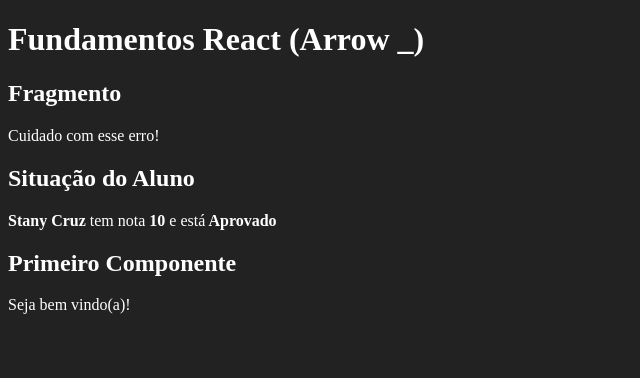
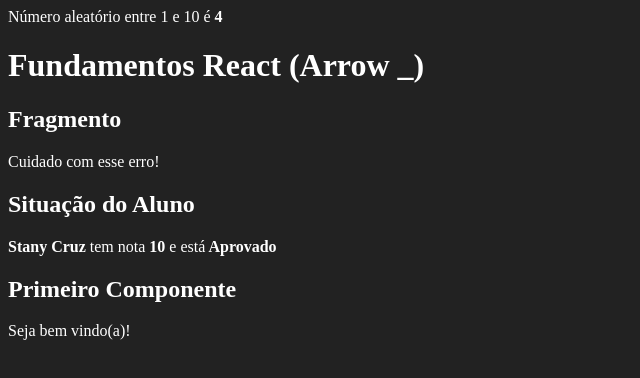
Before and after one commit to stanycruz/curso-react, a React (Create React App) app: page / in a window 1280 px wide. Shown: the top 378 px of the page, without its empty margins (0-640 px from the left). Built offline with nearby package versions, Linux system fonts and the light colour scheme.

Commit message:
Desafio Número Aleatório.

```diff
--- a/src/App.jsx
+++ b/src/App.jsx
@@ -3,9 +3,14 @@
 import Primeiro from './components/basicos/Primeiro'
 import ComParametro from './components/basicos/ComParametro'
 import Fragmento from './components/basicos/Fragmento'
+import Aleatorio from './components/basicos/Aleatorio'
 
 export default _ =>
     <div id="app">
+        <Aleatorio
+            min={1}
+            max={10}
+        />
         <h1>Fundamentos React (Arrow _)</h1>
         <Fragmento />
         <ComParametro
--- /dev/null
+++ b/src/components/basicos/Aleatorio.jsx
@@ -0,0 +1,13 @@
+import React from 'react'
+
+export default props => {
+    const max = props.max
+    const min = props.min
+
+    return (
+        <div>
+            Número aleatório entre 1 e 10 é
+            <strong> { Math.floor(Math.random() * (max - min) + min) }</strong>
+        </div>
+    )
+}
```
